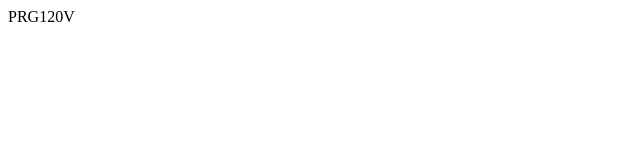
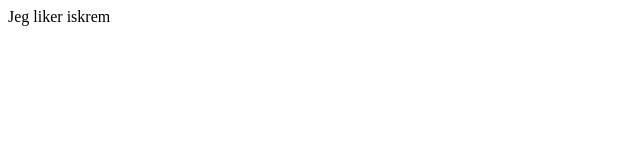
Before and after one commit to FredrikFausa/pr-ve, a plain HTML site: page index.html in a window 1280 px wide. Shown: the full height of the page, 0-640 px from the left. Drawn offline with Linux system fonts and the light colour scheme.

Commit message:
Update index.html

```diff
--- a/index.html
+++ b/index.html
@@ -4,6 +4,6 @@
 <title>Eksempel</title>
 </head>
 <body>
-PRG120V
+Jeg liker iskrem
 </body>
 </html>
```
